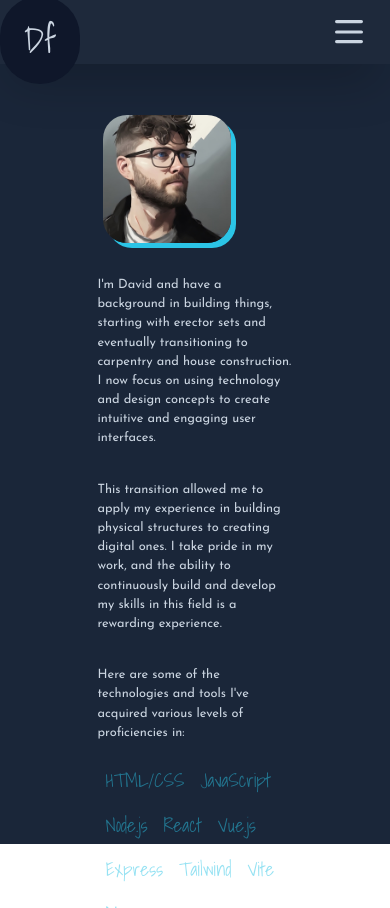
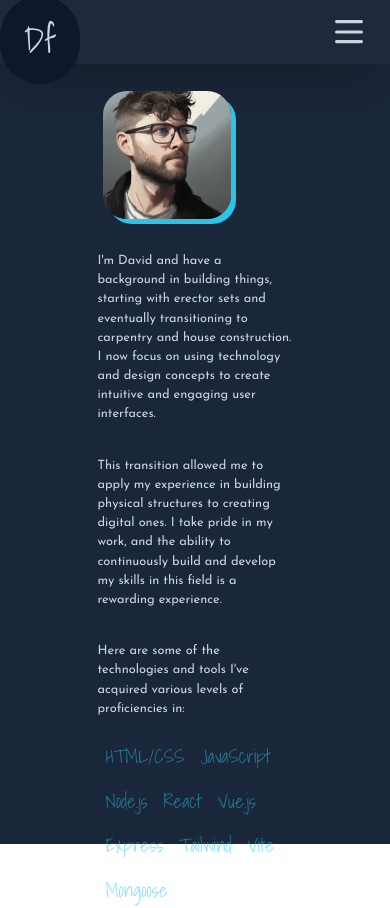
Before and after one commit to Dave2188/portfolio-2.0, a Vue app: page /about in a window 390 px wide. Shown: the top 908 px of the page. Built offline with nearby package versions, Linux system fonts and the light colour scheme; a web font is replaced by a local one.

Commit message:
Update About.vue

```diff
--- a/src/views/About.vue
+++ b/src/views/About.vue
@@ -121,7 +121,7 @@ li {
 
 @media (max-width: 480px) {
  .about-container {
-  margin-top: 4rem;
+  margin-top: 1rem;
   }
 }
 
```
